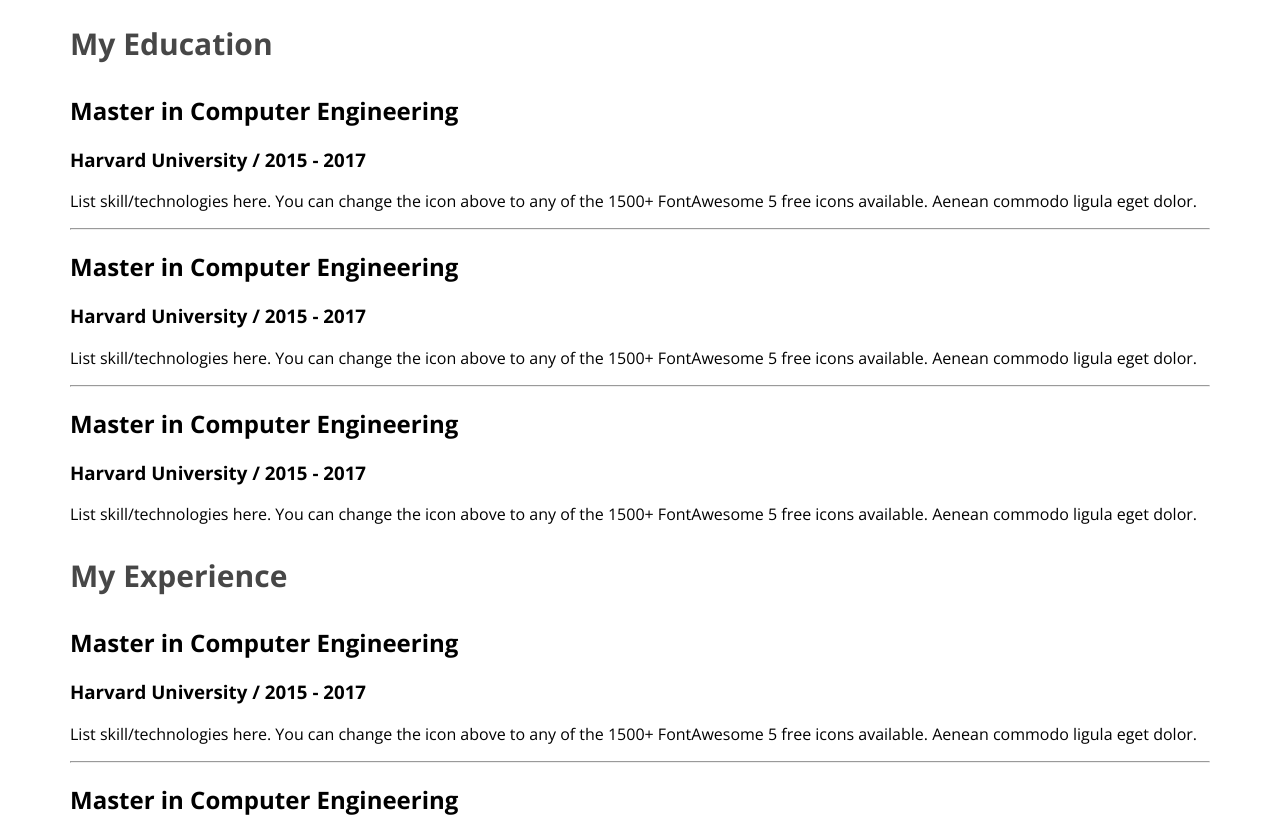
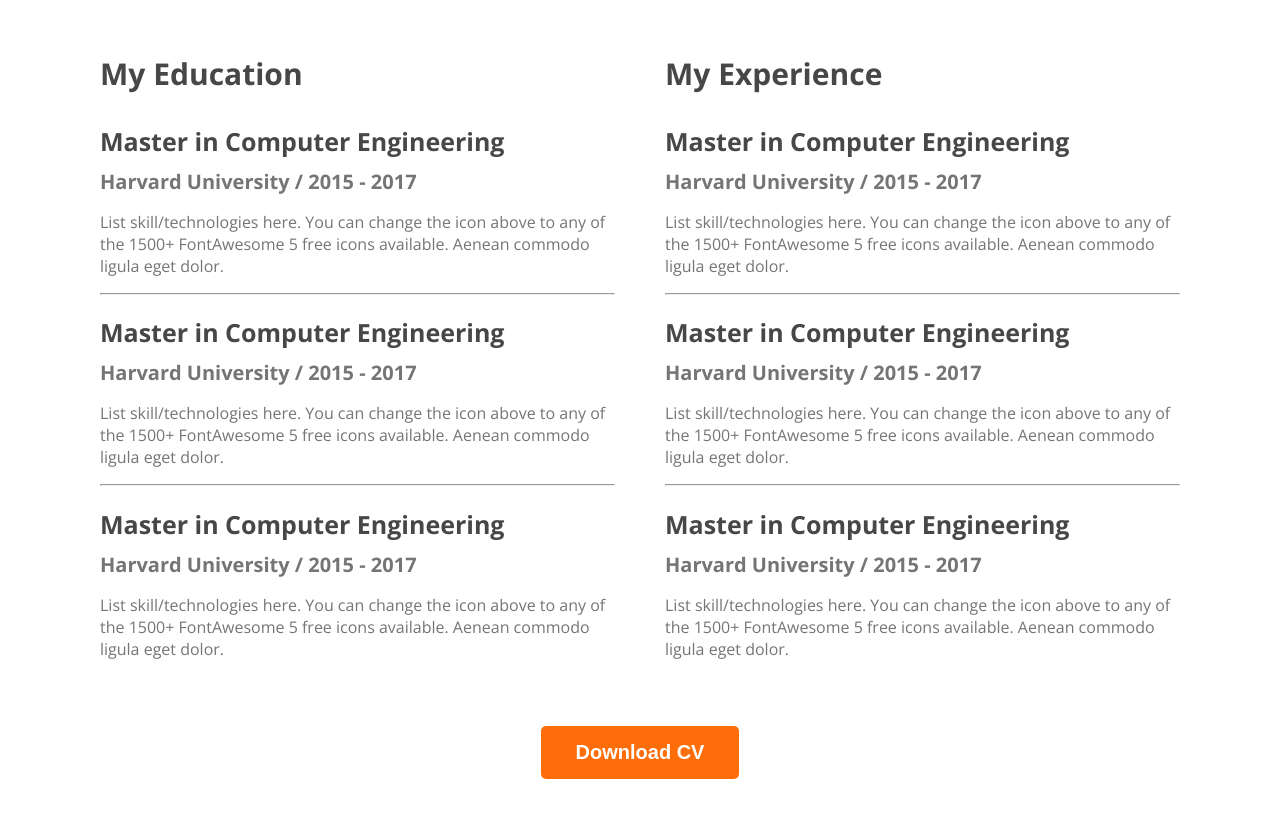
Before and after one commit to Lihan37/Lihan-s-web-protfolio, a plain HTML site: page index.html in a window 1280 px wide. Shown: the part 2380-3199 px from the top of the page. After the commit the page ends 3167 px from the top, so only its background shows below. Drawn offline with nearby package versions, Linux system fonts and the light colour scheme.

Commit message:
7th commit

```diff
--- a/index.html
+++ b/index.html
@@ -141,6 +141,9 @@
                 </div>
             </div>
         </section>
+        <div class="download-cv">
+            <button class="btn-primary">Download CV</button>
+        </div>
     </main>
 </body>
 </html>
--- a/styles/portfolio.css
+++ b/styles/portfolio.css
@@ -182,3 +182,34 @@
     font-weight: 700;
 
 }
+
+.resume-item-description {
+    color: #757575;
+    font-size: 16px;
+    font-weight: 400;
+
+}
+
+.resume-item-institute {
+    margin-bottom: 10px;
+    margin-top: 0px;
+    color: #757575;
+    font-size: 20px;
+    font-weight: 600;
+}
+
+.resume-item-title {
+    margin-bottom: 10px;
+    color: #474747;
+    font-size: 25px;
+    font-weight: 700;
+}
+.resume-container{
+    margin: 30px;
+    display: flex;
+    gap: 50px;
+}
+.download-cv{
+    text-align: center;
+    margin-top: 50px;
+}
```
